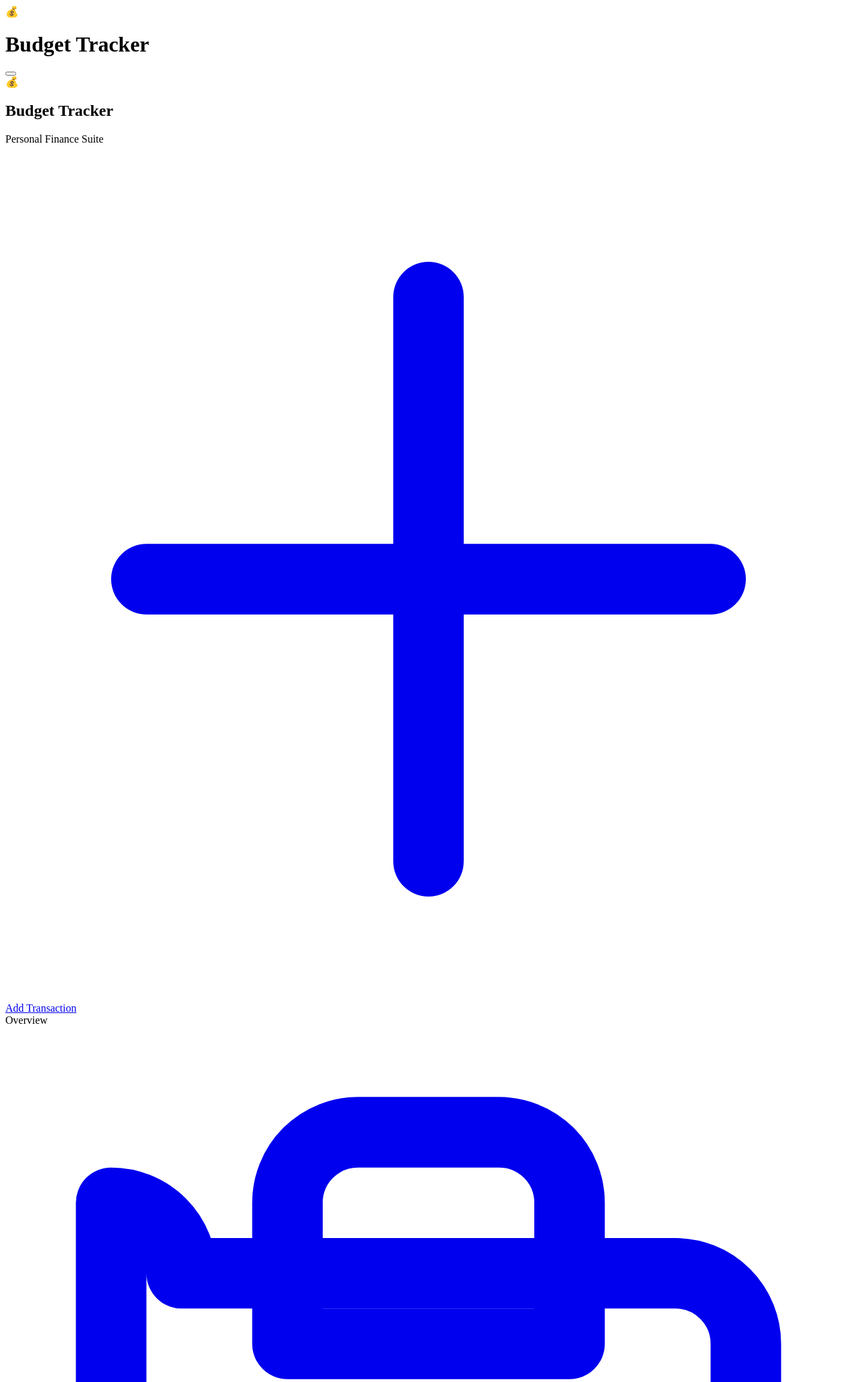
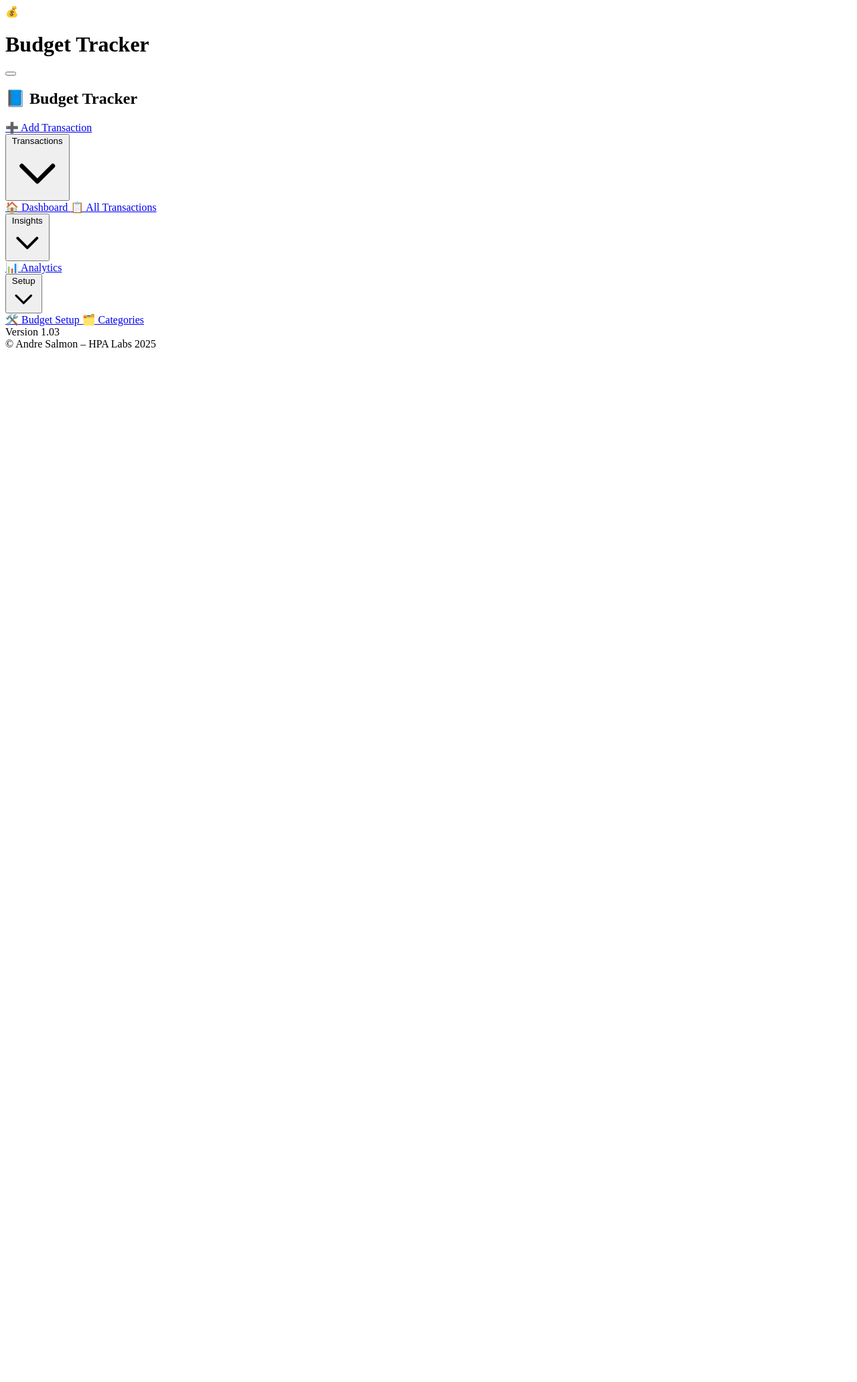
Before and after one commit to salmonars1-lab/budget-tracker-pro, a Flask app: page /add-transaction in a window 1280 px wide. Shown: the top 2064 px of the page at 67% size. After the commit the page ends 519 px from the top, so only its background shows below. Run offline with Flask 3, Linux system fonts and the light colour scheme; data comes from the database, SQL or seed files in the repository.

Commit message:
Update base.html

```diff
--- a/templates/base.html
+++ b/templates/base.html
@@ -4,16 +4,12 @@
         <span class="text-xl mr-2">💰</span>
         <h1 class="text-lg font-bold text-gray-900">Budget Tracker</h1>
     </div>
-    <div class="flex items-center space-x-3">
-        <!-- Mobile Menu Toggle -->
     <button @click="mobileMenuOpen = !mobileMenuOpen"
             class="text-gray-700 hover:text-blue-600 focus:outline-none focus:ring-2 focus:ring-blue-500 rounded-md p-1">
         <svg class="w-6 h-6" fill="none" stroke="currentColor" viewBox="0 0 24 24">
-                <path stroke-linecap="round" stroke-linejoin="round" stroke-width="2"
-                    d="M4 6h16M4 12h16M4 18h16" />
+            <path stroke-linecap="round" stroke-linejoin="round" stroke-width="2" d="M4 6h16M4 12h16M4 18h16" />
         </svg>
     </button>
-    </div>
 </div>
 
 <!-- Mobile Menu Overlay -->
@@ -33,124 +29,94 @@
        :class="{'translate-x-0': mobileMenuOpen, '-translate-x-full': !mobileMenuOpen}"
        class="w-64 bg-white shadow-lg fixed md:static inset-y-0 z-50 md:z-0 overflow-y-auto transform transition-transform duration-200 ease-in-out md:translate-x-0">
 
-    <!-- Desktop Header -->
-    <div class="hidden md:block p-6 border-b border-gray-200">
-        <div class="flex items-center">
-            <span class="text-2xl mr-3">💰</span>
-            <div>
-                <h2 class="text-xl font-bold text-gray-900">Budget Tracker</h2>
-                <p class="text-sm text-gray-500">Personal Finance Suite</p>
-            </div>
-        </div>
+    <!-- Header -->
+    <div class="p-4">
+        <h2 class="text-lg font-bold text-gray-800 mb-4 flex items-center">
+            <span class="text-xl mr-2">📘</span>
+            Budget Tracker
+        </h2>
+
+        <!-- Quick Add Button -->
+        <a href="/add-transaction"
+           class="w-full bg-blue-600 hover:bg-blue-700 text-white font-medium py-2 px-3 rounded-lg flex items-center justify-center text-sm transition-colors mb-4">
+            ➕ Add Transaction
+        </a>
     </div>
 
     <!-- Navigation -->
-    <div class="p-4 flex flex-col h-full">
+    <div class="px-4 pb-4 flex flex-col h-full">
+        <nav class="space-y-2 flex-1">
 
-        <!-- Quick Actions -->
-        <div class="mb-6">
-            <a href="/add-transaction"
-               class="w-full bg-blue-600 hover:bg-blue-700 text-white font-medium py-3 px-4 rounded-lg flex items-center justify-center transition-colors">
-                <svg class="w-5 h-5 mr-2" fill="none" stroke="currentColor" viewBox="0 0 24 24">
-                    <path stroke-linecap="round" stroke-linejoin="round" stroke-width="2" d="M12 4v16m8-8H4"/>
+            <!-- Transactions Section -->
+            <div x-data="{ expanded: true }">
+                <button @click="expanded = !expanded"
+                        class="w-full text-left text-gray-600 font-semibold text-xs uppercase tracking-wide px-3 py-1 flex items-center justify-between">
+                    Transactions
+                    <svg :class="{'rotate-180': expanded}" class="w-4 h-4 transform transition-transform" fill="none" stroke="currentColor" viewBox="0 0 24 24">
+                        <path stroke-linecap="round" stroke-linejoin="round" stroke-width="2" d="M19 9l-7 7-7-7"></path>
                     </svg>
-                Add Transaction
+                </button>
+                <div x-show="expanded" x-transition class="space-y-2 mt-1">
+                    <a href="/"
+                       class="block py-2 px-3 rounded-lg text-sm font-medium flex items-center
+                              {{ 'bg-blue-100 text-blue-700' if request.endpoint == 'index' else 'text-gray-700 hover:bg-gray-100' }}">
+                        🏠 Dashboard
                     </a>
-        </div>
-
-        <!-- Main Navigation -->
-        <nav class="space-y-1 flex-1">
-
-            <!-- Dashboard Section -->
-            <div class="mb-6">
-                <div class="text-xs font-semibold text-gray-500 uppercase tracking-wide px-3 py-2">
-                    Overview
-                </div>
-                <div class="space-y-1">
-                    <a href="/"
-                       class="group flex items-center px-3 py-2 text-sm font-medium rounded-md transition-colors
-                              {{ 'bg-blue-100 text-blue-700' if request.endpoint == 'index' else 'text-gray-700 hover:bg-gray-100 hover:text-gray-900' }}">
-                        <svg class="w-5 h-5 mr-3 {{ 'text-blue-500' if request.endpoint == 'index' else 'text-gray-400 group-hover:text-gray-500' }}"
-                             fill="none" stroke="currentColor" viewBox="0 0 24 24">
-                            <path stroke-linecap="round" stroke-linejoin="round" stroke-width="2"
-                                  d="M3 7v10a2 2 0 002 2h14a2 2 0 002-2V9a2 2 0 00-2-2H5a2 2 0 00-2-2z"/>
-                            <path stroke-linecap="round" stroke-linejoin="round" stroke-width="2" d="M8 5a2 2 0 012-2h4a2 2 0 012 2v4H8V5z"/>
-                        </svg>
-                        Dashboard
-                    </a>
-
-                    <a href="/analytics"
-                       class="group flex items-center px-3 py-2 text-sm font-medium rounded-md transition-colors
-                              {{ 'bg-blue-100 text-blue-700' if request.endpoint == 'analytics' else 'text-gray-700 hover:bg-gray-100 hover:text-gray-900' }}">
-                        <svg class="w-5 h-5 mr-3 {{ 'text-blue-500' if request.endpoint == 'analytics' else 'text-gray-400 group-hover:text-gray-500' }}"
-                             fill="none" stroke="currentColor" viewBox="0 0 24 24">
-                            <path stroke-linecap="round" stroke-linejoin="round" stroke-width="2"
-                                  d="M9 19v-6a2 2 0 00-2-2H5a2 2 0 00-2 2v6a2 2 0 002 2h2a2 2 0 002-2zm0 0V9a2 2 0 012-2h2a2 2 0 012 2v10m-6 0a2 2 0 002 2h2a2 2 0 002-2m0 0V5a2 2 0 012-2h2a2 2 0 012 2v14a2 2 0 01-2 2h-2a2 2 0 01-2-2z"/>
-                        </svg>
-                        Analytics
+                    <a href="/transactions"
+                       class="block py-2 px-3 rounded-lg text-sm font-medium flex items-center
+                              {{ 'bg-blue-100 text-blue-700' if request.endpoint == 'all_transactions' else 'text-gray-700 hover:bg-gray-100' }}">
+                        📋 All Transactions
                     </a>
                 </div>
             </div>
 
-            <!-- Transactions Section -->
-            <div class="mb-6">
-                <div class="text-xs font-semibold text-gray-500 uppercase tracking-wide px-3 py-2">
-                    Transactions
-                </div>
-                <div class="space-y-1">
-                    <a href="/transactions"
-                       class="group flex items-center px-3 py-2 text-sm font-medium rounded-md transition-colors
-                              {{ 'bg-blue-100 text-blue-700' if request.endpoint == 'all_transactions' else 'text-gray-700 hover:bg-gray-100 hover:text-gray-900' }}">
-                        <svg class="w-5 h-5 mr-3 {{ 'text-blue-500' if request.endpoint == 'all_transactions' else 'text-gray-400 group-hover:text-gray-500' }}"
-                             fill="none" stroke="currentColor" viewBox="0 0 24 24">
-                            <path stroke-linecap="round" stroke-linejoin="round" stroke-width="2"
-                                  d="M9 5H7a2 2 0 00-2 2v10a2 2 0 002 2h8a2 2 0 002-2V7a2 2 0 00-2-2h-2M9 5a2 2 0 002 2h2a2 2 0 002-2M9 5a2 2 0 012-2h2a2 2 0 012 2m-3 7h3m-3 4h3m-6-4h.01M9 16h.01"/>
+            <!-- Insights Section -->
+            <div x-data="{ expanded: true }">
+                <button @click="expanded = !expanded"
+                        class="w-full text-left text-gray-600 font-semibold text-xs uppercase tracking-wide px-3 py-1 mt-4 flex items-center justify-between">
+                    Insights
+                    <svg :class="{'rotate-180': expanded}" class="w-4 h-4 transform transition-transform" fill="none" stroke="currentColor" viewBox="0 0 24 24">
+                        <path stroke-linecap="round" stroke-linejoin="round" stroke-width="2" d="M19 9l-7 7-7-7"></path>
                     </svg>
-                        All Transactions
+                </button>
+                <div x-show="expanded" x-transition class="space-y-2 mt-1">
+                    <a href="/analytics"
+                       class="block py-2 px-3 rounded-lg text-sm font-medium flex items-center
+                              {{ 'bg-blue-100 text-blue-700' if request.endpoint == 'analytics' else 'text-gray-700 hover:bg-gray-100' }}">
+                        📊 Analytics
                     </a>
                 </div>
             </div>
 
             <!-- Setup Section -->
-            <div class="mb-6">
-                <div class="text-xs font-semibold text-gray-500 uppercase tracking-wide px-3 py-2">
-                    Setup & Configuration
-                </div>
-                <div class="space-y-1">
+            <div x-data="{ expanded: true }">
+                <button @click="expanded = !expanded"
+                        class="w-full text-left text-gray-600 font-semibold text-xs uppercase tracking-wide px-3 py-1 mt-4 flex items-center justify-between">
+                    Setup
+                    <svg :class="{'rotate-180': expanded}" class="w-4 h-4 transform transition-transform" fill="none" stroke="currentColor" viewBox="0 0 24 24">
+                        <path stroke-linecap="round" stroke-linejoin="round" stroke-width="2" d="M19 9l-7 7-7-7"></path>
+                    </svg>
+                </button>
+                <div x-show="expanded" x-transition class="space-y-2 mt-1">
                     <a href="/budget-setup"
-                       class="group flex items-center px-3 py-2 text-sm font-medium rounded-md transition-colors
-                              {{ 'bg-blue-100 text-blue-700' if request.endpoint == 'budget_setup' else 'text-gray-700 hover:bg-gray-100 hover:text-gray-900' }}">
-                        <svg class="w-5 h-5 mr-3 {{ 'text-blue-500' if request.endpoint == 'budget_setup' else 'text-gray-400 group-hover:text-gray-500' }}"
-                             fill="none" stroke="currentColor" viewBox="0 0 24 24">
-                            <path stroke-linecap="round" stroke-linejoin="round" stroke-width="2"
-                                  d="M10.325 4.317c.426-1.756 2.924-1.756 3.35 0a1.724 1.724 0 002.573 1.066c1.543-.94 3.31.826 2.37 2.37a1.724 1.724 0 001.065 2.572c1.756.426 1.756 2.924 0 3.35a1.724 1.724 0 00-1.066 2.573c.94 1.543-.826 3.31-2.37 2.37a1.724 1.724 0 00-2.572 1.065c-.426 1.756-2.924 1.756-3.35 0a1.724 1.724 0 00-2.573-1.066c-1.543.94-3.31-.826-2.37-2.37a1.724 1.724 0 00-1.065-2.572c-1.756-.426-1.756-2.924 0-3.35a1.724 1.724 0 001.066-2.573c-.94-1.543.826-3.31 2.37-2.37.996.608 2.296.07 2.572-1.065z"/>
-                            <path stroke-linecap="round" stroke-linejoin="round" stroke-width="2" d="M15 12a3 3 0 11-6 0 3 3 0 016 0z"/>
-                        </svg>
-                        Budget Setup
+                       class="block py-2 px-3 rounded-lg text-sm font-medium flex items-center
+                              {{ 'bg-blue-100 text-blue-700' if request.endpoint == 'budget_setup' else 'text-gray-700 hover:bg-gray-100' }}">
+                        🛠️ Budget Setup
                     </a>
-
                     <a href="/manage-categories"
-                       class="group flex items-center px-3 py-2 text-sm font-medium rounded-md transition-colors
-                              {{ 'bg-blue-100 text-blue-700' if request.endpoint == 'manage_categories' else 'text-gray-700 hover:bg-gray-100 hover:text-gray-900' }}">
-                        <svg class="w-5 h-5 mr-3 {{ 'text-blue-500' if request.endpoint == 'manage_categories' else 'text-gray-400 group-hover:text-gray-500' }}"
-                             fill="none" stroke="currentColor" viewBox="0 0 24 24">
-                            <path stroke-linecap="round" stroke-linejoin="round" stroke-width="2"
-                                  d="M19 11H5m14 0a2 2 0 012 2v6a2 2 0 01-2 2H5a2 2 0 01-2-2v-6a2 2 0 012-2m14 0V9a2 2 0 00-2-2M5 11V9a2 2 0 012-2m0 0V5a2 2 0 012-2h6a2 2 0 012 2v2M7 7h10"/>
-                        </svg>
-                        Categories
+                       class="block py-2 px-3 rounded-lg text-sm font-medium flex items-center
+                              {{ 'bg-blue-100 text-blue-700' if request.endpoint == 'manage_categories' else 'text-gray-700 hover:bg-gray-100' }}">
+                        🗂️ Categories
                     </a>
                 </div>
             </div>
         </nav>
 
         <!-- Footer -->
-        <div class="border-t border-gray-200 pt-4 mt-4">
-            <div class="px-3 py-2">
-                <div class="text-xs text-gray-500">
-                    <div class="font-medium">Budget Tracker Pro</div>
-                    <div class="mt-1">Version 1.03</div>
-                    <div class="mt-1">© Andre Salmon – HPA Labs 2025</div>
-                </div>
+        <div class="mt-6 border-t pt-4 text-xs text-gray-400">
+            <div class="px-3">
+                Version 1.03<br>
+                © Andre Salmon – HPA Labs 2025
             </div>
         </div>
     </div>
```
Lines whose indentation alone changed are shown as unchanged.
